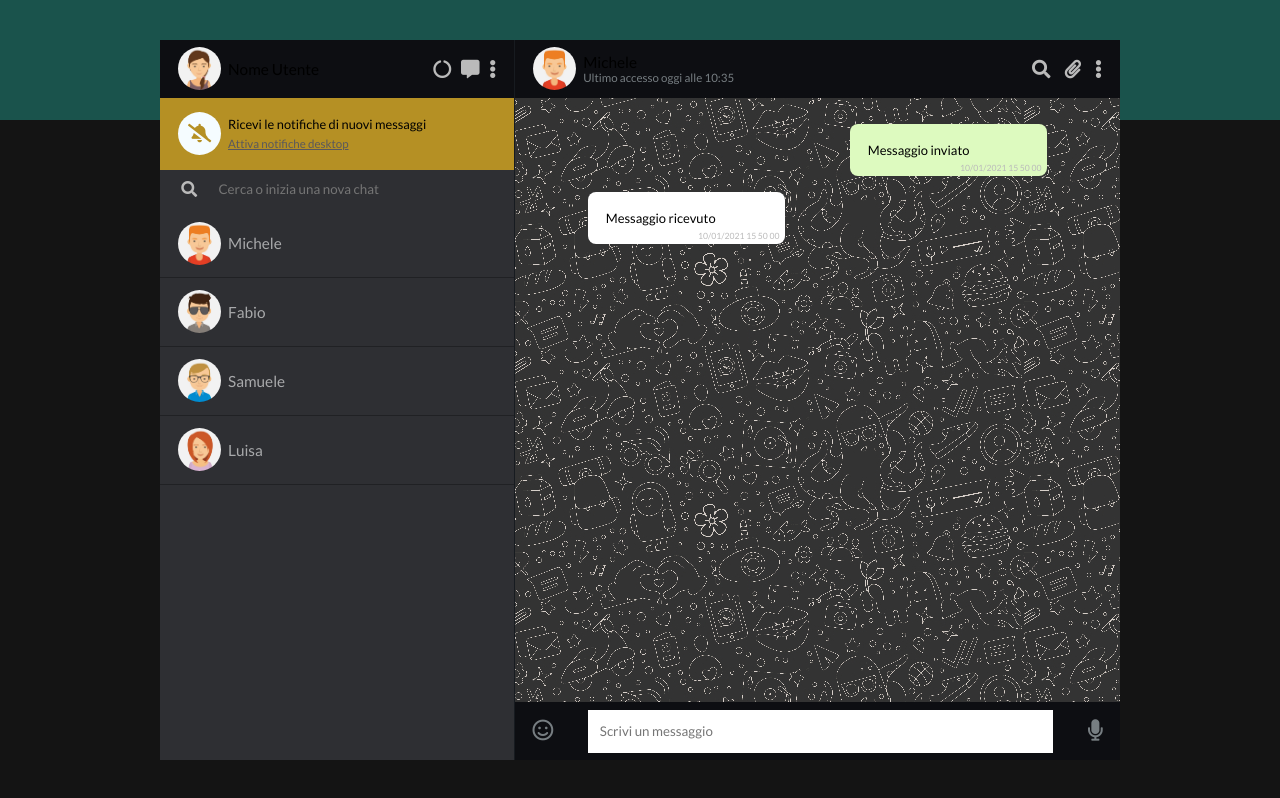
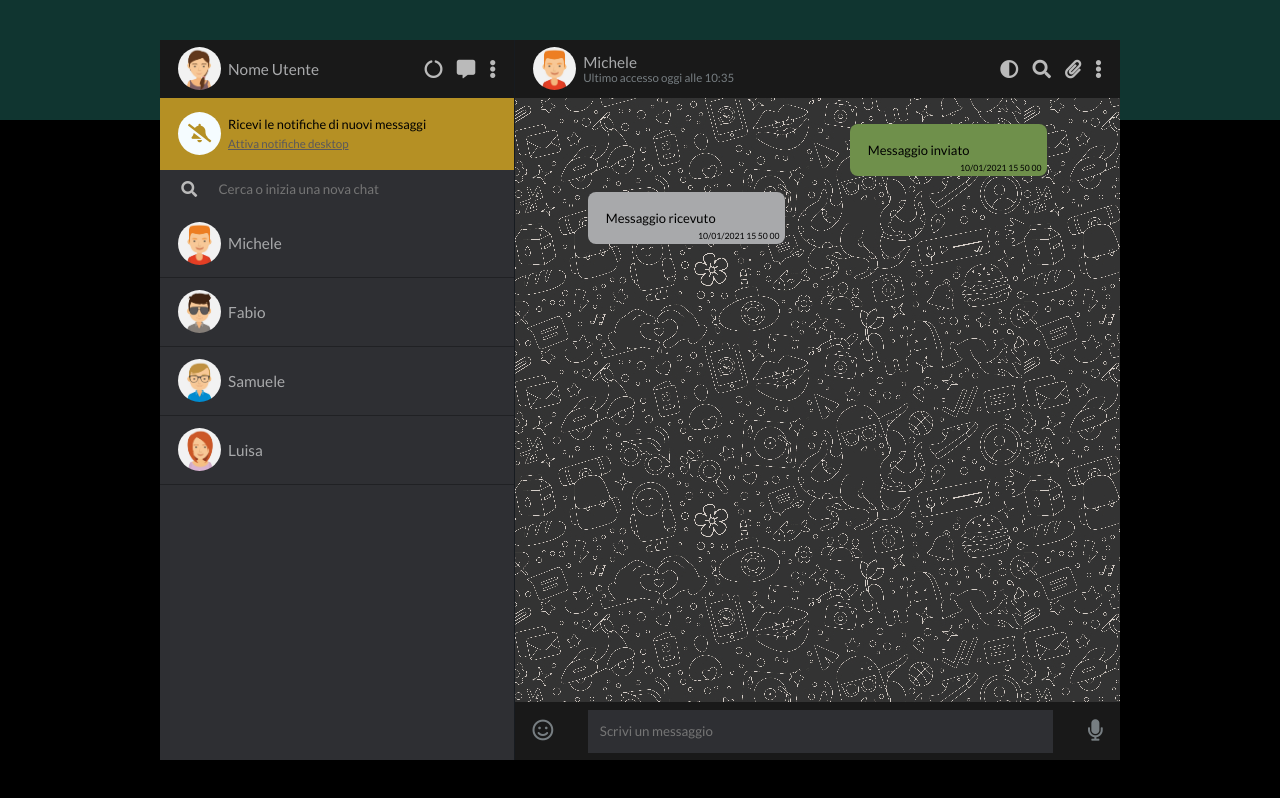
Before and after one commit to 182Marco/vue-boolzapp, a plain HTML site: page index.html in a window 1280 px wide. Drawn offline with nearby package versions, Linux system fonts and the light colour scheme.

Commit message:
finita dark mode

```diff
--- a/index.html
+++ b/index.html
@@ -30,7 +30,7 @@
             <!-- account dell'utente -->
             <a href="#" class="account-box">
               <img src="img/avatar_io.jpg" alt="person" />
-              <span>Nome Utente</span>
+              <span :class="{dark : darkmode}">Nome Utente</span>
             </a>
             <!-- wrap opzioni su header sx -->
             <div class="wrap-options">
@@ -76,12 +76,13 @@
             <a href="#" class="account-box">
               <img src="img/avatar_1.jpg" alt="person" />
               <div class="wrap">
-                <span>Michele</span>
+                <span :class="{dark : darkmode}">Michele</span>
                 <span>Ultimo accesso oggi alle 10:35</span>
               </div>
             </a>
             <!-- wrap delle opzioni su header dx -->
             <div class="wrap-options">
+              <i class="fas fa-adjust" @click="darkmode = !darkmode"></i>
               <i class="fas fa-search"></i>
               <i class="fas fa-paperclip"></i>
               <i class="fas fa-ellipsis-v"></i>
@@ -91,23 +92,31 @@
           <div class="sended-area" :class="{dark : darkmode}">
             <!-- contenitore in uscita -->
             <div class="cont output">
-              <div class="sended mes">
+              <div class="sended mes" :class="{dark : darkmode}">
                 Messaggio inviato
-                <div class="date">10/01/2021 15 50 00</div>
+                <div class="date" :class="{dark : darkmode}">
+                  10/01/2021 15 50 00
+                </div>
               </div>
             </div>
             <!-- contenitore in entrata -->
             <div class="cont input">
-              <div class="arrived mes">
+              <div class="arrived mes" :class="{dark : darkmode}">
                 Messaggio ricevuto
-                <div class="date">10/01/2021 15 50 00</div>
+                <div class="date" :class="{dark : darkmode}">
+                  10/01/2021 15 50 00
+                </div>
               </div>
             </div>
           </div>
           <!-- area per invio (footer) -->
           <footer :class="{dark : darkmode}">
             <i class="far fa-smile"></i>
-            <input type="text" placeholder="Scrivi un messaggio" />
+            <input
+              type="text"
+              :class="{dark : darkmode}"
+              placeholder="Scrivi un messaggio"
+            />
             <i class="fas fa-microphone"></i>
           </footer>
         </section>
--- a/sas/_accounts.scss
+++ b/sas/_accounts.scss
@@ -7,8 +7,15 @@
     width: $circlewidth;
     border-radius: 50%;
   }
+  a.dark {
+    color: $txtColorInDark1;
+  }
   span {
     padding-left: $spaceFromImg;
     display: inline-block;
+    &.dark {
+      // colori in dark mode {
+      color: $txtColorInDark1;
+    }
   }
 }
--- a/sas/_areaMessage.scss
+++ b/sas/_areaMessage.scss
@@ -20,8 +20,15 @@
       background-color: $brand;
       padding: $spaceFromBorder;
       width: 43%;
+      // colori del dark
+      &.dark {
+        background-color: $darkArrived;
+      }
       &.arrived {
         background-color: $pureW;
+        &.dark {
+          background-color: $txtColorInDark1;
+        }
       }
       .date {
         color: $Icon;
@@ -29,6 +36,10 @@
         bottom: 5%;
         right: 3%;
         font-size: calc(0.3rem + 0.3vw);
+        // colori del dark
+        &.dark {
+          color: $black;
+        }
       }
     }
   }
--- a/sas/_reset.scss
+++ b/sas/_reset.scss
@@ -38,8 +38,8 @@ body > div {
       to bottom,
       $darkfondale1 0%,
       $darkfondale1 15%,
-      $darkfondale2 15%,
-      $darkfondale2 100%
+      $black 15%,
+      $black 100%
     );
   }
   @include media-desk-first(desktop) {
--- a/sas/_variabiles.scss
+++ b/sas/_variabiles.scss
@@ -18,13 +18,14 @@ $circlewidth: 43px;
 // font
 $fontSizeUtente: calc(0.6rem + 0.7vw);
 // colori del dark
-$bgDark1: #0d0e12;
+$bgDark1: #191919;
 $bgDarkHover: #171b20;
 $bgDark2: #2e2f33;
 $bgInputInDark: #35363b;
 $notificationsColorInDark: #b59024;
 $txtColorInDark1: #a8a9ab;
 $txtColorInDark2: #59585d;
+$darkArrived: #6f904b;
 // fondali del dark
-$darkfondale1: #1a534c;
-$darkfondale2: rgba(0, 0, 0, 0.92);
+$darkfondale1: #103530;
+$black: #000;
--- a/sas/style.scss
+++ b/sas/style.scss
@@ -1,6 +1,5 @@
 @import 'variabiles.scss';
 @import 'mixin.scss';
-@import 'utility.scss';
 @import 'reset.scss';
 @import 'typography.scss';
 @import url('https://fonts.googleapis.com/css2?family=Lato:wght@400;700&display=swap');
@@ -60,7 +59,7 @@ aside {
         text-decoration: underline;
         color: $darkIcon;
         &:hover {
-          color: black;
+          color: $black;
         }
         // colori in dark mode
         &.dark {
@@ -150,6 +149,15 @@ header {
   }
 }
 
+// contenitore delle icone opzioni nell'header a sx
+header.sx .wrap-options {
+  min-width: 90px;
+}
+// contenitore delle icone opzioni nell'header a dx
+header.dx .wrap-options {
+  min-width: 120px;
+}
+
 // sezione della messaggistica
 header,
 footer {
@@ -158,11 +166,6 @@ footer {
   // colori in dark mode
   &.dark {
     background-color: $bgDark1;
-  }
-  a span .dark{
-  // colori in dark mode {
-    color: $txtColorInDark1;
-  }
   }
 }
 
@@ -179,16 +182,20 @@ footer {
   input {
     padding: 0 2%;
     @include width-height(77%, 75%);
+    // colori in dark mode
+    &.dark {
+      background-color: $bgDark2;
+      color: $txtColorInDark1;
+    }
   }
   i {
     font-size: calc(0.7rem + 0.8vw);
     color: $darkIcon;
     &:hover {
-      color: #000;
+      color: $black;
     }
   }
 }
 
 @import 'accounts.scss';
 @import 'areaMessage.scss';
-@import 'jsClasses.scss';
```
Also changed, not shown: css/style.css, 1 other file.
